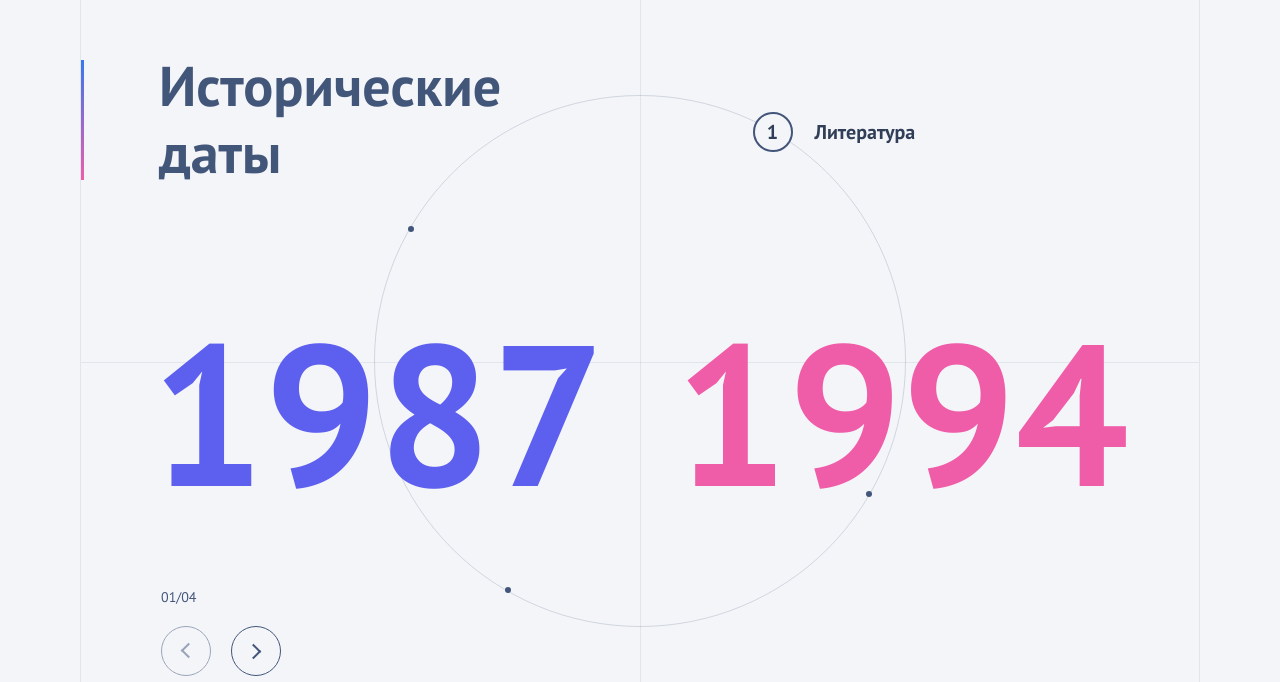
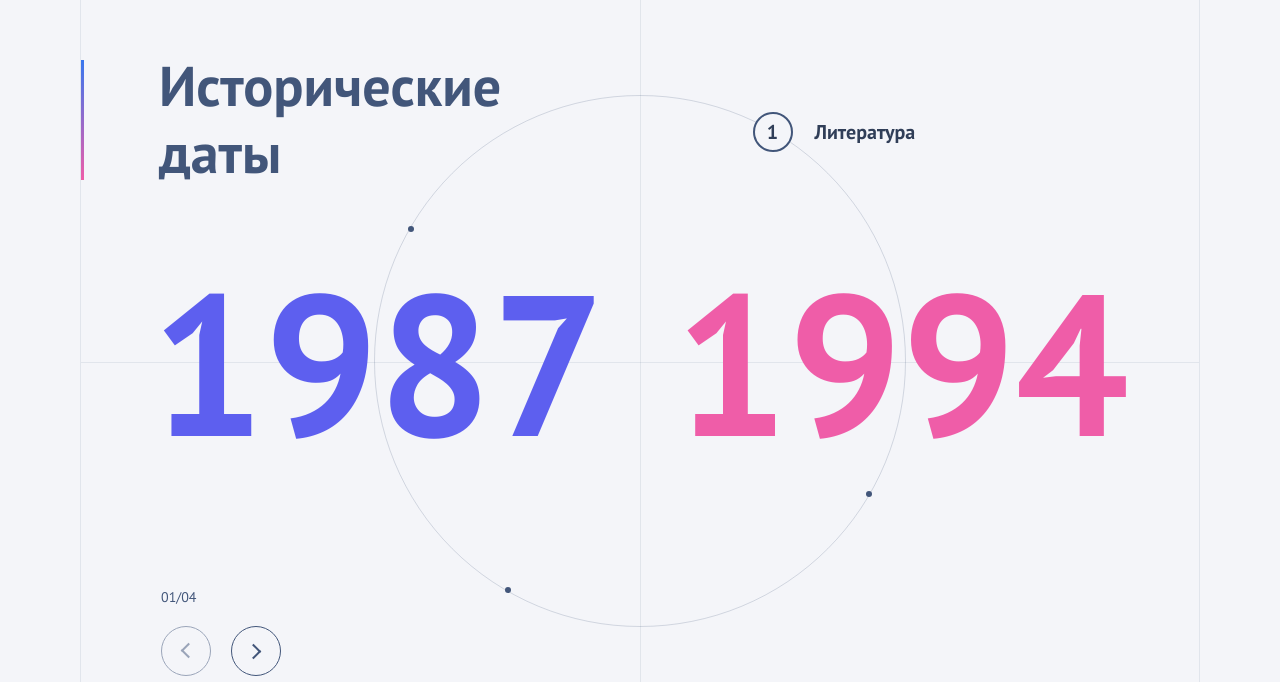
Before and after one commit to AlinaKors/history-block, a React (Create React App) app: page / in a window 1280 px wide. Shown: the part 118-800 px from the top of the page. Built offline with nearby package versions, Linux system fonts and the light colour scheme.

Commit message:
fix fonts

```diff
--- a/src/History/YearsBlock/YearsBlockStyle.ts
+++ b/src/History/YearsBlock/YearsBlockStyle.ts
@@ -4,13 +4,17 @@ export const Year = styled.div<{ color: string }>`
   color: ${(props) => props.color};
   font-size: 10rem;
   font-weight: bold;
+  line-height: 160px;
   @media (max-width: 889px) {
     font-size: 7.8rem;
+    line-height: 120px;
   }
   @media (max-width: 767px) {
     font-size: 5.7rem;
+    line-height: 88px;
   }
   @media (max-width: 599px) {
     font-size: 4rem;
+    line-height: 56px;
   }
 `;
```
